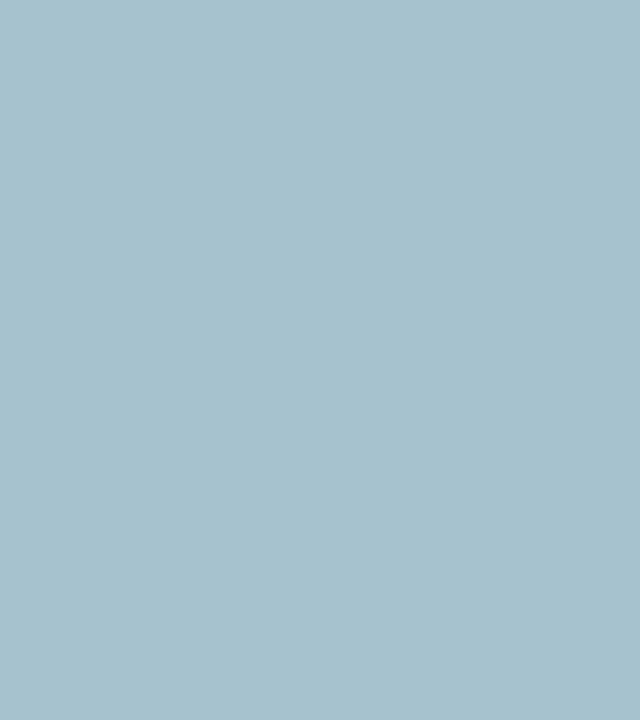
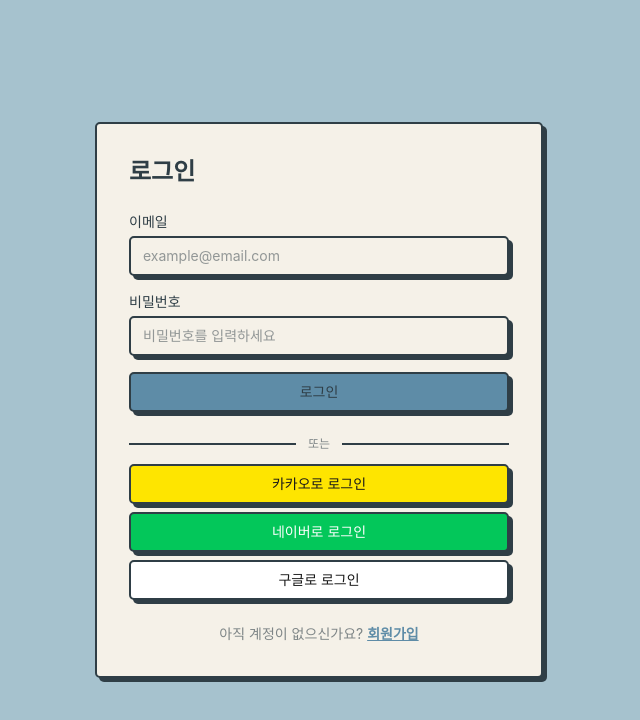
Before and after one commit to zoeyoon90/DayDitto, a Next.js app in the folder apps/web/: page /login in a window 1280 px wide. Shown: the top 720 px of the page, without its empty margins (321-961 px from the left). Built offline with nearby package versions, Linux system fonts and the light colour scheme; no server answers.

Commit message:
feat: web 로그인

```diff
--- a/apps/web/package.json
+++ b/apps/web/package.json
@@ -11,6 +11,7 @@
     "check-types": "next typegen && tsc --noEmit"
   },
   "dependencies": {
+    "@hookform/resolvers": "^5.4.0",
     "@radix-ui/react-slot": "^1.3.0",
     "@repo/ui": "workspace:*",
     "class-variance-authority": "^0.7.1",
@@ -18,7 +19,9 @@
     "next": "16.2.0",
     "react": "^19.2.0",
     "react-dom": "^19.2.0",
-    "tailwind-merge": "^3.6.0"
+    "react-hook-form": "^7.80.0",
+    "tailwind-merge": "^3.6.0",
+    "zod": "^4.4.3"
   },
   "devDependencies": {
     "@repo/eslint-config": "workspace:*",
--- a/apps/web/src/app/login/page.tsx
+++ b/apps/web/src/app/login/page.tsx
@@ -1,3 +1,5 @@
+import LoginContainer from '@/domain/Login/LoginContainer'
+
 export default function LoginPage() {
-  return;
+  return <LoginContainer />
 }
--- a/apps/web/src/app/signup/page.tsx
+++ b/apps/web/src/app/signup/page.tsx
@@ -1,3 +1,5 @@
+import SignupContainer from '@/domain/Signup/SignupContainer'
+
 export default function SignupPage() {
-  return;
+  return <SignupContainer />
 }
--- /dev/null
+++ b/apps/web/src/components/Input/Input.tsx
@@ -0,0 +1,45 @@
+import { cva, type VariantProps } from "class-variance-authority";
+import { cn } from '@/lib/utils'
+
+
+const inputVariants = cva(
+  [
+    'w-full rounded-base border-2 border-border bg-bw px-3 py-2',
+    'text-sm text-text shadow-shadow placeholder:text-text/50',
+    'transition-all focus:outline-none',
+    'focus:translate-x-boxShadowX focus:translate-y-boxShadowY focus:shadow-none',
+    'disabled:pointer-events-none disabled:opacity-50',
+  ],
+  {
+    variants: {
+      variant: {
+        default: '',
+        error: 'border-red-500 shadow-[4px_4px_0px_0px_#ef4444]',
+      },
+    },
+    defaultVariants: {
+      variant: 'default',
+    },
+  },
+)
+  interface InputProps
+    extends React.InputHTMLAttributes<HTMLInputElement>,
+      VariantProps<typeof inputVariants> {
+    label?: string
+    error?: string
+  }
+
+  export default function Input({ label, error, variant, className, ...props }: InputProps) {
+    return (
+      <div className="flex flex-col gap-1">
+        {label && (
+          <label className="text-sm font-base text-text">{label}</label>
+        )}
+        <input
+          className={cn(inputVariants({ variant: error ? 'error' : variant }), className)}
+          {...props}
+        />
+        {error && <p className="text-xs text-red-500">{error}</p>}
+      </div>
+    )
+  }
--- a/apps/web/src/domain/Login/LoginContainer.tsx
+++ b/apps/web/src/domain/Login/LoginContainer.tsx
@@ -1,3 +1,23 @@
+import Link from 'next/link'
+import LoginForm from './components/LoginForm'
+import SocialLogin from './components/SocialLogin'
+
 export default function LoginContainer() {
-  return;
+  return (
+    <div className="flex min-h-screen items-center justify-center bg-background px-4">
+      <div className="w-full max-w-md rounded-base border-2 border-border bg-card p-8 shadow-shadow">
+        <h1 className="mb-6 text-2xl font-bold text-text">로그인</h1>
+        <LoginForm />
+        <div className="mt-6">
+          <SocialLogin />
+        </div>
+        <p className="mt-6 text-center text-sm text-text/60">
+          아직 계정이 없으신가요?{' '}
+          <Link href="/signup" className="font-bold text-main underline">
+            회원가입
+          </Link>
+        </p>
+      </div>
+    </div>
+  )
 }
--- /dev/null
+++ b/apps/web/src/domain/Login/components/LoginForm.tsx
@@ -0,0 +1,55 @@
+'use client'
+
+  import { useForm } from 'react-hook-form'
+  import { zodResolver } from '@hookform/resolvers/zod'
+  import { useRouter } from 'next/navigation'
+  import { loginSchema, type LoginFormData } from '@/types/auth'
+  import { login } from '@/lib/auth'
+  import Input from '@/components/Input/Input'
+  import { Button } from '@/components/Button/Button'
+
+  export default function LoginForm() {
+    const router = useRouter()
+    const {
+      register,
+      handleSubmit,
+      formState: { errors, isSubmitting },
+      setError,
+    } = useForm<LoginFormData>({
+      resolver: zodResolver(loginSchema),
+    })
+
+    const onSubmit = async (data: LoginFormData) => {
+      try {
+        await login(data)
+        router.push('/')
+      } catch {
+        setError('root', { message: '이메일 또는 비밀번호가 올바르지 않습니다' })
+      }
+    }
+
+    return (
+      <form onSubmit={handleSubmit(onSubmit)} className="flex flex-col gap-4">
+        <Input
+          label="이메일"
+          type="email"
+          placeholder="example@email.com"
+          error={errors.email?.message}
+          {...register('email')}
+        />
+        <Input
+          label="비밀번호"
+          type="password"
+          placeholder="비밀번호를 입력하세요"
+          error={errors.password?.message}
+          {...register('password')}
+        />
+        {errors.root && (
+          <p className="text-sm text-red-500 text-center">{errors.root.message}</p>
+        )}
+        <Button type="submit" className="w-full" disabled={isSubmitting}>
+          {isSubmitting ? '로그인 중...' : '로그인'}
+        </Button>
+      </form>
+    )
+  }
--- /dev/null
+++ b/apps/web/src/domain/Login/components/SocialLogin.tsx
@@ -0,0 +1,50 @@
+'use client'
+
+const SOCIAL_PROVIDERS = [
+  {
+    provider: 'kakao',
+    label: '카카오로 로그인',
+    bg: 'bg-[#FEE500]',
+    text: 'text-[#191919]',
+  },
+  {
+    provider: 'naver',
+    label: '네이버로 로그인',
+    bg: 'bg-[#03C75A]',
+    text: 'text-white',
+  },
+  {
+    provider: 'google',
+    label: '구글로 로그인',
+    bg: 'bg-white',
+    text: 'text-[#191919]',
+  },
+] as const
+
+export default function SocialLogin() {
+  const handleSocialLogin = (provider: string) => {
+    window.location.href = `/api/auth/${provider}`
+  }
+
+  return (
+    <div className="flex flex-col gap-3">
+      <div className="relative flex items-center">
+        <div className="flex-1 border-t-2 border-border" />
+        <span className="mx-3 text-xs text-text/60 font-base">또는</span>
+        <div className="flex-1 border-t-2 border-border" />
+      </div>
+      <div className="flex flex-col gap-2">
+        {SOCIAL_PROVIDERS.map(({ provider, label, bg, text }) => (
+          <button
+            key={provider}
+            type="button"
+            onClick={() => handleSocialLogin(provider)}
+            className={`w-full rounded-base border-2 border-border px-4 py-2 text-sm font-base shadow-shadow transition-all hover:translate-x-boxShadowX hover:translate-y-boxShadowY hover:shadow-none ${bg} ${text}`}
+          >
+            {label}
+          </button>
+        ))}
+      </div>
+    </div>
+  )
+}
--- a/apps/web/src/domain/Signup/SignupContainer.tsx
+++ b/apps/web/src/domain/Signup/SignupContainer.tsx
@@ -1,3 +1,19 @@
+import Link from 'next/link'
+import SignupForm from './components/SignupForm'
+
 export default function SignupContainer() {
-  return;
+  return (
+    <div className="flex min-h-screen items-center justify-center bg-background px-4">
+      <div className="w-full max-w-md rounded-base border-2 border-border bg-card p-8 shadow-shadow">
+        <h1 className="mb-6 text-2xl font-bold text-text">회원가입</h1>
+        <SignupForm />
+        <p className="mt-6 text-center text-sm text-text/60">
+          이미 계정이 있으신가요?{' '}
+          <Link href="/login" className="font-bold text-main underline">
+            로그인
+          </Link>
+        </p>
+      </div>
+    </div>
+  )
 }
--- /dev/null
+++ b/apps/web/src/domain/Signup/components/SignupForm.tsx
@@ -0,0 +1,69 @@
+'use client'
+
+import { useForm } from 'react-hook-form'
+import { zodResolver } from '@hookform/resolvers/zod'
+import { useRouter } from 'next/navigation'
+import { signupSchema, type SignupFormData } from '@/types/auth'
+import { signup } from '@/lib/auth'
+import Input from '@/components/Input/Input'
+import { Button } from '@/components/Button/Button'
+
+export default function SignupForm() {
+  const router = useRouter()
+  const {
+    register,
+    handleSubmit,
+    formState: { errors, isSubmitting },
+    setError,
+  } = useForm<SignupFormData>({
+    resolver: zodResolver(signupSchema),
+  })
+
+  const onSubmit = async ({ passwordConfirm: _, ...data }: SignupFormData) => {
+    try {
+      await signup(data)
+      router.push('/login')
+    } catch {
+      setError('root', { message: '회원가입에 실패했습니다. 다시 시도해주세요.' })
+    }
+  }
+
+  return (
+    <form onSubmit={handleSubmit(onSubmit)} className="flex flex-col gap-4">
+      <Input
+        label="이메일"
+        type="email"
+        placeholder="example@email.com"
+        error={errors.email?.message}
+        {...register('email')}
+      />
+      <Input
+        label="닉네임"
+        type="text"
+        placeholder="닉네임을 입력하세요"
+        error={errors.nickname?.message}
+        {...register('nickname')}
+      />
+      <Input
+        label="비밀번호"
+        type="password"
+        placeholder="8자 이상 입력하세요"
+        error={errors.password?.message}
+        {...register('password')}
+      />
+      <Input
+        label="비밀번호 확인"
+        type="password"
+        placeholder="비밀번호를 다시 입력하세요"
+        error={errors.passwordConfirm?.message}
+        {...register('passwordConfirm')}
+      />
+      {errors.root && (
+        <p className="text-sm text-red-500 text-center">{errors.root.message}</p>
+      )}
+      <Button type="submit" className="w-full" disabled={isSubmitting}>
+        {isSubmitting ? '가입 중...' : '회원가입'}
+      </Button>
+    </form>
+  )
+}
--- /dev/null
+++ b/apps/web/src/lib/auth.ts
@@ -0,0 +1,20 @@
+import { LoginFormData, SignupFormData } from '@/types/auth';
+import { apiFetch } from './api';
+
+export async function login(data: LoginFormData): Promise<void> {
+  await apiFetch('/auth/login', {
+    method: 'POST',
+    body: JSON.stringify(data),
+    credentials: 'include',
+  });
+}
+
+export async function signup(
+  data: Omit<SignupFormData, 'passwordConfirm'>,
+): Promise<void> {
+  await apiFetch('/auth/signup', {
+    method: 'POST',
+    body: JSON.stringify(data),
+    credentials: 'include',
+  });
+}
--- /dev/null
+++ b/apps/web/src/types/auth.ts
@@ -0,0 +1,24 @@
+  import { z } from 'zod'
+
+  export const loginSchema = z.object({
+    email: z.string().email('유효한 이메일을 입력하세요'),
+    password: z.string().min(8, '비밀번호는 8자 이상이어야 합니다'),
+  })
+
+  export const signupSchema = z
+    .object({
+      email: z.string().email('유효한 이메일을 입력하세요'),
+      nickname: z
+        .string()
+        .min(2, '닉네임은 2자 이상이어야 합니다')
+        .max(20, '닉네임은 20자 이하여야 합니다'),
+      password: z.string().min(8, '비밀번호는 8자 이상이어야 합니다'),
+      passwordConfirm: z.string(),
+    })
+    .refine((d) => d.password === d.passwordConfirm, {
+      message: '비밀번호가 일치하지 않습니다',
+      path: ['passwordConfirm'],
+    })
+
+  export type LoginFormData = z.infer<typeof loginSchema>
+  export type SignupFormData = z.infer<typeof signupSchema>
```
Also changed, not shown: 1 other file (tests, documents, lock files or other folders).
